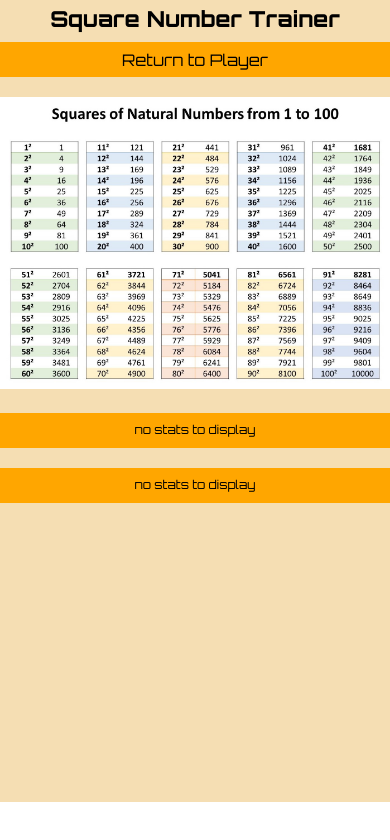
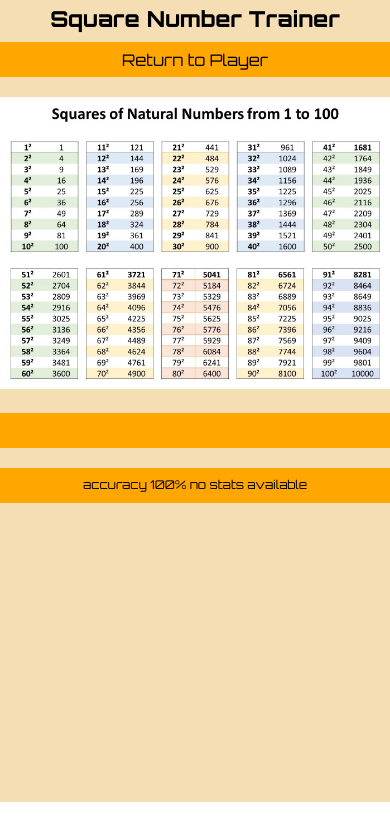
Before and after one commit to gaborio1/JS-square-number-trainer, a plain HTML site: page index.html in a window 390 px wide. Both pictures are taken after a click on the button "View SqTable / Statistics". Drawn offline with Linux system fonts and the light colour scheme; a web font is replaced by a local one.

Commit message:
modify start button stat div in xsmall - MacBoook

```diff
--- a/assets/css/xsmall.css
+++ b/assets/css/xsmall.css
@@ -219,8 +219,11 @@
     }
 
     .display-level-play-button {
-        margin-left: 5px;
-        /* font-size: 14px; */
+        display: block;
+        margin-left: 0px;
+        font-size: 12px;
+        font-weight: 400;
+        color: darkslategrey;
     }
     /* =================================================== */
 
--- a/assets/js/snt1.js
+++ b/assets/js/snt1.js
@@ -165,18 +165,18 @@ const removeChildElements = (el) => {
   }
 }
 
-const fillEmptyDiv = (el, text) => {
-  if (!el.firstChild) {
-    console.log('empty div !!!');
-    el.textContent = text;
-  }
-}
+// const fillEmptyDiv = (el, text) => {
+//   if (!el.firstChild) {
+//     console.log('empty div !!!');
+//     el.textContent = text;
+//   }
+// }
 
-const clearDiv = (el) => {
-  if (el.firstChild) {
-    el.textContent = "";
-  }
-}
+// const clearDiv = (el) => {
+//   if (el.textContent) {
+//     el.textContent = "";
+//   }
+// }
 
 // APPLY SYLES, UPDATE MESSAGES WHEN LEVEL SELECTION IN MADE
 const styleLevelSelection = () => {
@@ -293,13 +293,17 @@ setFocusStart();
 $(document).ready(function(){
   console.log("document.ready");
   //  !!! TEMPORARY FIX FOR APPEARING SECOND DIV VHEN PAGE LOADS !!!
-  $( '#second-ordered-stat-container' ).hide();
+  // $( '#second-ordered-stat-container' ).hide();
+
   $("#player__toggle").click(function(){
     $("#player-container").fadeOut(500);
     $("#sq-table-img").delay(500).fadeIn(500);
     $("#table-img-header").delay(500).fadeIn(500);
     $("#player__toggle").addClass("hidden");
     $("#table__toggle").removeClass("hidden");
+
+    // $("#first-ordered-stat-container").delay(1000).fadeIn(500);
+    // $("#second-ordered-stat-container").delay(1500).fadeIn(500);
 
     // -------------------------- DIV 1 --------------------------
     // SORT REDUCEDSTATLIST BY NUMBER OF WRONG ATTEMPTS (BY KEY: SWAP a and b)
@@ -314,45 +318,48 @@ $(document).ready(function(){
       return b[1] - a[1];
     });
 
+    if (sortable.length < 1) {
+      removeChildElements(firstOrderedStatContainer);
+      removeChildElements(secondOrderedStatContainer);
+      console.log("empty div");
+      const emptyDivMessage = document.createElement("p");
+      emptyDivMessage.textContent = "accuracy 100% no stats available";
 
+      // !!! ONLY WORKS FOR ONE DIV !!!
+
+      // const statDivs = document.querySelectorAll(".ordered-stat");
+      // for (let el of statDivs) {
+      //   el.appendChild(emptyDivMessage);
+      //   console.log("appended child");
+      // }
+
+      firstOrderedStatContainer.appendChild(emptyDivMessage);
+      secondOrderedStatContainer.appendChild(emptyDivMessage);
+
+    } else {
+      console.log("stats to display");
+    }
+
+    // !!! THIS CONSOLE.LOG PREVENTS EMPTY STAT DIVS FROM SHOWING UP !!!
     // KEY IS STRING AND VALUTE IS NUMBER !!!
     // console.log("sortable: " + sortable);
     // console.log("sortable1: " + sortable[0][0],sortable[0][1], typeof sortable[0]);
 
     // CLEAR CONTENT OF FIRST ordered-stat-container
     removeChildElements(firstOrderedStatContainer);
-
-
-
-    fillEmptyDiv(firstOrderedStatContainer, "no stats to display");
-
-    fillEmptyDiv(secondOrderedStatContainer, "no stats to display");
-
-
-
-
     // removeChildElements(secondOrderedStatContainer);
-
-    // !!!!! ONLY DISPLAY LAST 10 KEY:VALUE PAIRS IN FIRST STATS DIV, THIS FILLS UP ONE ROW IN DIV !!!!!
-    // MAKE i = ignoredElements IN LOOP
-    // NOT IN USE
-    // let ignoredElements = 0;
-    // if (sortable.length > 10) {
-    //   ignoredElements = sortable.length - 10;
-    // }
 
     for (let i = 0; i < sortable.length; i++) {
       // !!!!! ONLY DISPLAY FIRST 10 SPANS IN STATS DIV, THIS FILLS UP DIV'S LENGTH !!!!!
       if (i === 10) { break; }
-      // CLEAR CONTENT OF SECOND ordered-stat-container
-      clearDiv(firstOrderedStatContainer);
+
       removeChildElements(secondOrderedStatContainer);
       const statCounterSpan = document.createElement("span");
+
       // statCounterSpan.textContent = `Number: ${sortable[i][0]}  /  count: ${sortable[i][1]}`;
+
       statCounterSpan.textContent = `${sortable[i][0]}(${sortable[i][1]})`;
       firstOrderedStatContainer.appendChild(statCounterSpan);
-
-      clearDiv(secondOrderedStatContainer);
 
       const secondStatAccuracySpan = document.createElement("span");
       secondStatAccuracySpan.textContent = `Accuracy: ${rightA} / ${totalAttempts}`;
@@ -362,6 +369,7 @@ $(document).ready(function(){
       secondStatProbNumsSpan.textContent = `Problem Numbers: ${Object.keys(reducedProbNumbers)}`;
       secondOrderedStatContainer.appendChild(secondStatProbNumsSpan);
     }
+
     $("#first-ordered-stat-container").delay(1000).fadeIn(500);
     $("#second-ordered-stat-container").delay(1500).fadeIn(500);
   });
```
